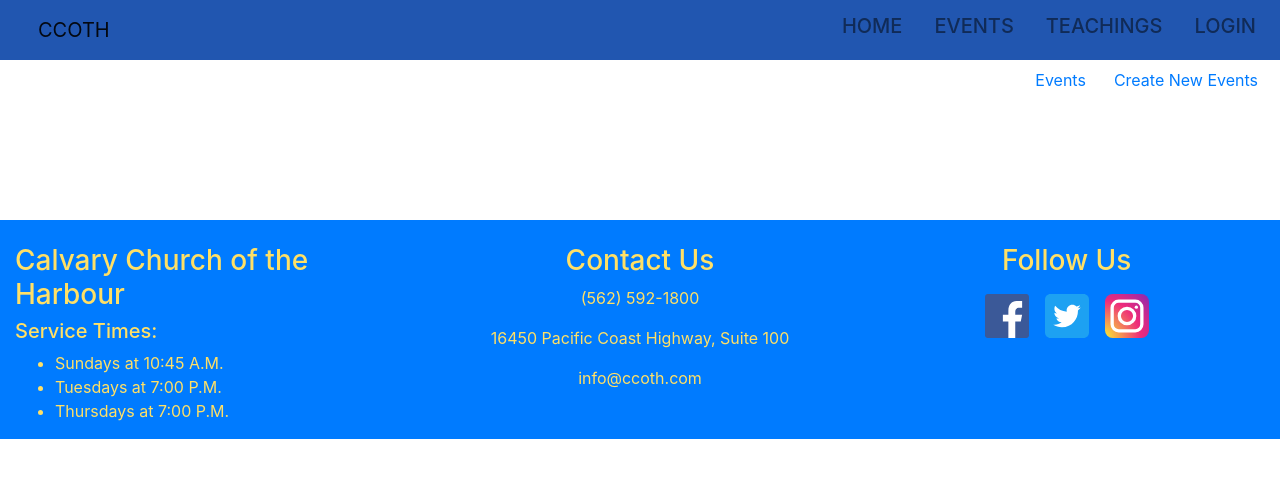
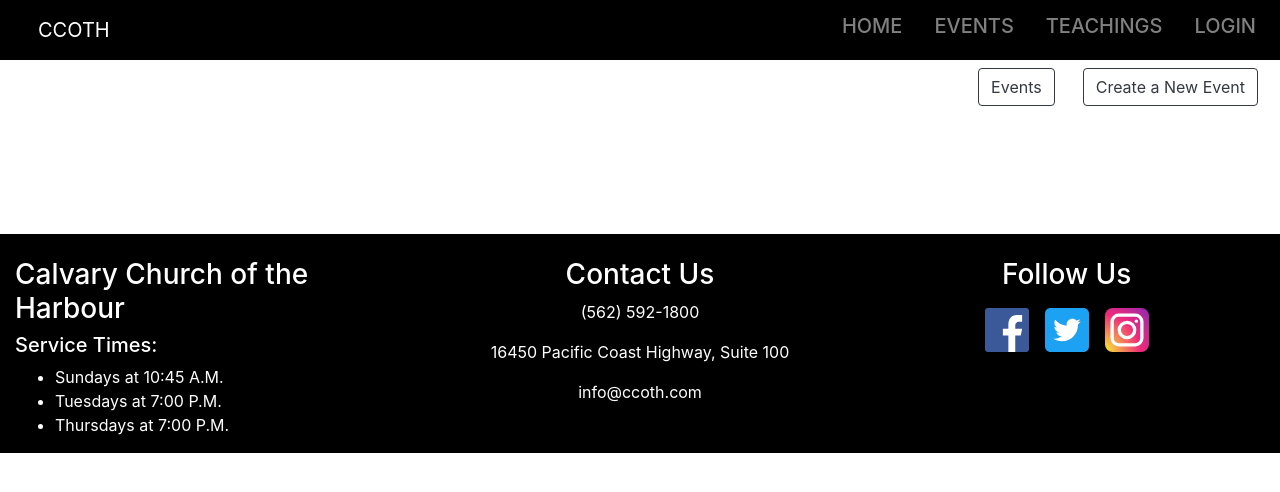
Before and after one commit to bethel-school-of-technology/team-cedars-frontend, a React (Create React App) app: page /events in a window 1280 px wide. Shown: the top 492 px of the page. Built offline with nearby package versions, Linux system fonts and the light colour scheme.

Commit message:
styling updates

```diff
--- a/src/EventsPage/Components/CreateEvents.js
+++ b/src/EventsPage/Components/CreateEvents.js
@@ -98,7 +98,7 @@ const CreateEvents = () => {
                             </Form.Group>
 
                             <Form.Group>
-                                <Button variant="primary" type="submit">Submit</Button>
+                                <Button variant="btn btn-outline-dark" type="submit">Submit</Button>
                             </Form.Group>
 
                         </form>
--- a/src/EventsPage/Components/EventsDetails.js
+++ b/src/EventsPage/Components/EventsDetails.js
@@ -33,7 +33,7 @@ const EventsDetails = () => {
                         <li><MdLocationOn /> {events.location}</li>
                     </ul>
                     <br />
-                    <button className="delete" onClick={handleClick}>DELETE</button>
+                    <button variant="btn btn-outline-dark" onClick={handleClick}>DELETE</button>
                 </div>
             )}
         </div>
--- a/src/EventsPage/Components/Navigating.js
+++ b/src/EventsPage/Components/Navigating.js
@@ -1,10 +1,25 @@
-import { Link} from 'react-router-dom';
+import { Link } from 'react-router-dom';
+import { Button } from 'react-bootstrap';
 const Navigating = () => {
   return (
     <nav className="navbar">
       <div className="links">
-          <Link to="/">Events</Link>
-          <Link to="/create-event">Create New Events</Link>
+        <Link to="/">
+        <Button variant="btn btn-outline-dark">
+            Events
+          </Button>
+        </Link>
+
+
+
+          <Link to="/create-event">
+          <Button variant="btn btn-outline-dark">
+            Create a New Event
+          </Button>
+        </Link>
+
+
+
       </div>
     </nav>
   );
--- a/src/EventsPage/Events.css
+++ b/src/EventsPage/Events.css
@@ -34,8 +34,6 @@
 }
 .events-details:hover {
   box-shadow: 1px 3px 5px rgba(0, 0, 0, 0.1);
-  background-color: #f2f2f2;
-  color: #f2f2f2;
 
 }
 .events-details h2 {
@@ -56,7 +54,7 @@
   margin: 20px 0;
 }
 
-.delete {
+/* .delete {
   background: #bfd2d9;
   color: #fff;
   border: 0;
@@ -64,11 +62,11 @@
   border-radius: 8px;
   cursor: pointer;
   text-align: center;
-  margin-left: 90%;
+  margin-left: 80%;
 }
 .delete:hover {
   background-color: #a7c2cb;
-}
+} */
 
 
  /* create new events form */
@@ -97,7 +95,7 @@
 
 
 }
-.create button {
+/* .create button {
   background: #bfd2d9;
   color: #ffffff;
   border: 0;
@@ -108,7 +106,7 @@
 }
 .create button:hover {
   background-color: #a7c2cb;
-}
+} */
 
 .events-list {
   padding: 10px 16px;
@@ -120,7 +118,7 @@
 }
 .events-list h2 {
   font-size: 20px;
-  color: #8b8484;
+  color: #eeeded;
   margin-bottom: 8px;
 }
 .events-list a{
--- a/src/HomePage/Footer/Footer.css
+++ b/src/HomePage/Footer/Footer.css
@@ -1,3 +1,3 @@
-.color {
+#footer {
     background-color: #000000;
 }
--- a/src/HomePage/Footer/Footer.js
+++ b/src/HomePage/Footer/Footer.js
@@ -13,15 +13,15 @@ class Footer extends Component {
         return (
             <div>
 
-                <MDBFooter className="font-small pt-4 mt-4 bg-primary">
+                <MDBFooter className="font-small pt-4 mt-4" id="footer">
                     <MDBContainer fluid className="text-left text-md-left text-white">
                         <MDBRow className="d-flex justify-content-between">
                             <MDBCol className="text-left">
-                                <h3 className="title" style={{ color: "#ffe066" }}>Calvary Church of the Harbour</h3>
-                                <h5 className="text-left" style={{ color: "#ffe066" }}>
+                                <h3 className="title" style={{ color: "#fffff" }}>Calvary Church of the Harbour</h3>
+                                <h5 className="text-left" style={{ color: "#ffff" }}>
                                     Service Times:
                                 </h5>
-                                <ul className="text-left" style={{ color: "#ffe066" }}>
+                                <ul className="text-left" style={{ color: "#fffff" }}>
                                     <li>Sundays at 10:45 A.M.</li>
                                     <li>Tuesdays at 7:00 P.M.</li>
                                     <li>Thursdays at 7:00 P.M.</li>
@@ -30,20 +30,21 @@ class Footer extends Component {
                             </MDBCol>
 
                             <MDBCol className="text-center">
-                                <h3 className="title" style={{ color: "#ffe066" }}>Contact Us</h3>
-                                <p style={{ color: "#ffe066" }}>(562) 592-1800</p>
-                                <p style={{ color: "#ffe066" }}>16450 Pacific Coast Highway, Suite 100</p>
-                                <p style={{ color: "#ffe066" }}>info@ccoth.com</p>
+                                <h3 className="title" style={{ color: "#fffff" }}>Contact Us</h3>
+                                <p style={{ color: "#ffff" }}>(562) 592-1800</p>
+                                <p style={{ color: "#fffff" }}>16450 Pacific Coast Highway, Suite 100</p>
+                                <p style={{ color: "#ffff" }}>info@ccoth.com</p>
                             </MDBCol>
 
                             <MDBCol className="text-center">
-                                <h3 className="title" style={{ color: "#ffe066" }}>Follow Us</h3>
+                                <h3 className="title" style={{ color: "#ffff" }}>Follow Us</h3>
                                 <Figure className="d-grid gap-3">
                                     <a href="https://www.facebook.com/CCOTH/">
                                         <Figure.Image
                                             width={60}
                                             height={60}
                                             alt="facebook icon"
+                                            target='_blank'
                                             src={FacebookIcon}
                                             className="hover-zoom p-2"
                                         ></Figure.Image>
@@ -53,6 +54,7 @@ class Footer extends Component {
                                             width={60}
                                             height={60}
                                             alt="twitter icon"
+                                            target='_blank'
                                             src={TwitterIcon}
                                             className="hover-zoom p-2"
                                         ></Figure.Image>
@@ -63,6 +65,7 @@ class Footer extends Component {
                                             width={60}
                                             height={60}
                                             alt="instagram icon"
+                                            target="_blank"
                                             src={InstagramIcon}
                                             className="hover-zoom p-2"
                                         ></Figure.Image>
--- a/src/HomePage/NavBar/NavBar.css
+++ b/src/HomePage/NavBar/NavBar.css
@@ -2,6 +2,6 @@
     align-items: flex-end;
 }
 .HomePageNavBar{
-      background-color:#2156b0;
+      background-color:#000000;
 
 }
--- a/src/HomePage/NavBar/NavBar.js
+++ b/src/HomePage/NavBar/NavBar.js
@@ -18,7 +18,7 @@ class NavBar extends Component {
         return (
             <div>
 
-                <Navbar expand="lg" className="HomePageNavBar" fixed="sticky">
+                <Navbar expand="lg" variant="dark" className="HomePageNavBar" fixed="sticky">
                     <Navbar.Brand href="/">CCOTH</Navbar.Brand>
                     <Navbar.Toggle aria-controls="responsive-navbar-nav" />
                     <Navbar.Collapse id="responsive-navbar-nav" className="justify-content-end">
--- a/src/Login/Login.js
+++ b/src/Login/Login.js
@@ -5,6 +5,9 @@ export default class Login extends React.Component {
         if (!this.props.token || this.props.token === "") {
             return (
                 <div>
+                    <div>
+                        <h2>Login:</h2>
+                    </div>
                     <div style={{ color: "red" }}>{(this.props.error ? this.props.error : '')}</div>
                     <div>
                         <label htmlFor="username">Username:</label>
```
Also changed, not shown: src/EventsPage/Components/EventsHome.js (+19 -4 lines), src/EventsPage/Images/events-banner.png (added), src/HomePage/Images/Banner.png. Lines whose indentation alone changed are shown as unchanged.
